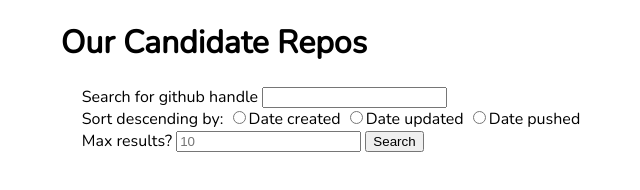
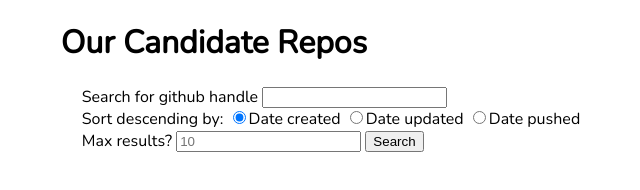
Before and after one commit to lwebber/candidate-repos, a plain HTML site: page index.html in a window 1280 px wide. Shown: the full height of the page, 159-799 px from the left. Drawn offline with nearby package versions, Linux system fonts and the light colour scheme.

Commit message:
add style

```diff
--- a/index.html
+++ b/index.html
@@ -21,7 +21,7 @@
                 <label for="handle">Search for github handle</label>
                 <input type="text" id="handle" required></input><br>
                 <label for="sort">Sort descending by:</label>
-                <input type="radio" name="sort" id="created" value="created" required>Date created</input>
+                <input type="radio" name="sort" id="created" value="created" checked required>Date created</input>
                 <input type="radio" name="sort" id="updated" value="updated">Date updated</input>
                 <input type="radio" name="sort" id="pushed" value="pushed">Date pushed</input><br>
                 <label for="max">Max results?</label>
--- a/index.js
+++ b/index.js
@@ -17,6 +17,8 @@ function run_search(handle, sort_value, max) {
 
 function displayResults(responseJson, max) {
     console.log('displayResults ran');
+    console.log(responseJson);
+
 
     for (let i = 0; i < max; i++) {
         let created_date = new Date(`${responseJson[i].created_at}`);
```
